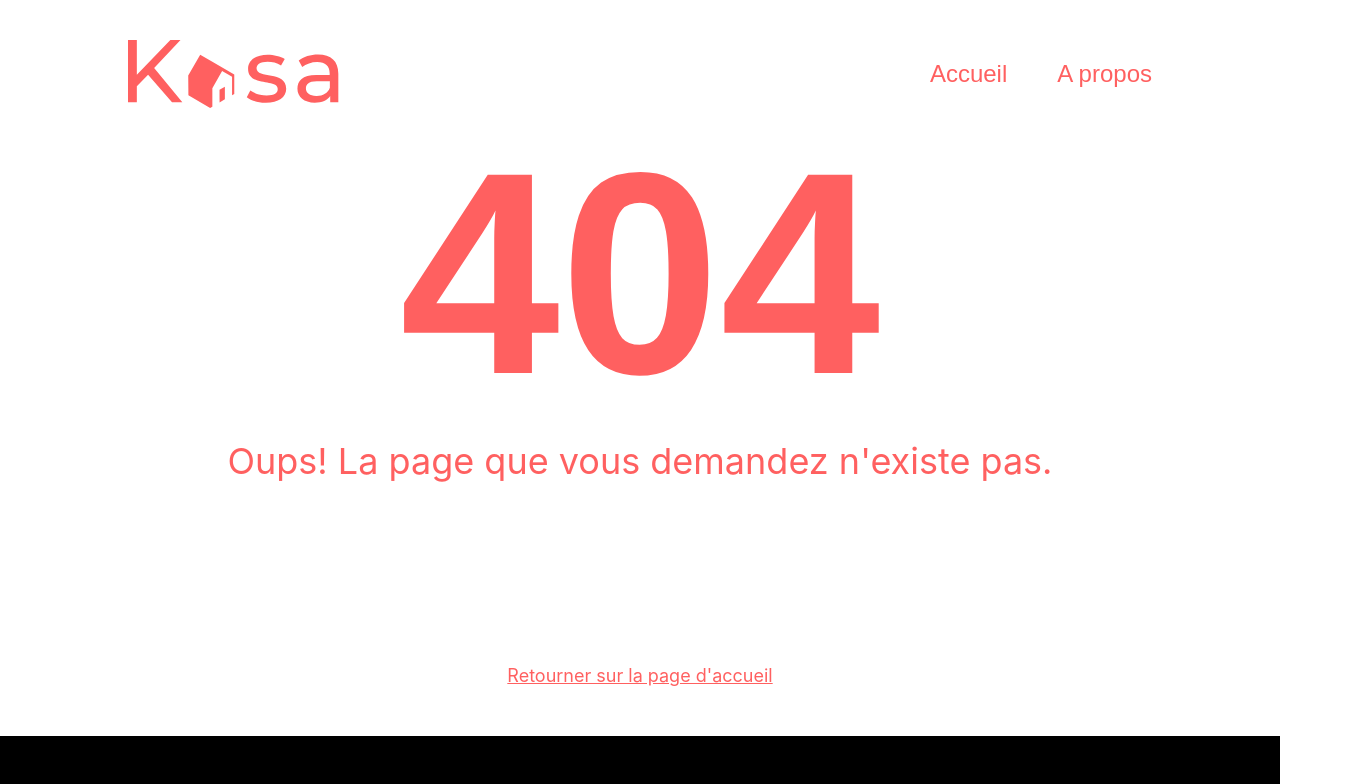
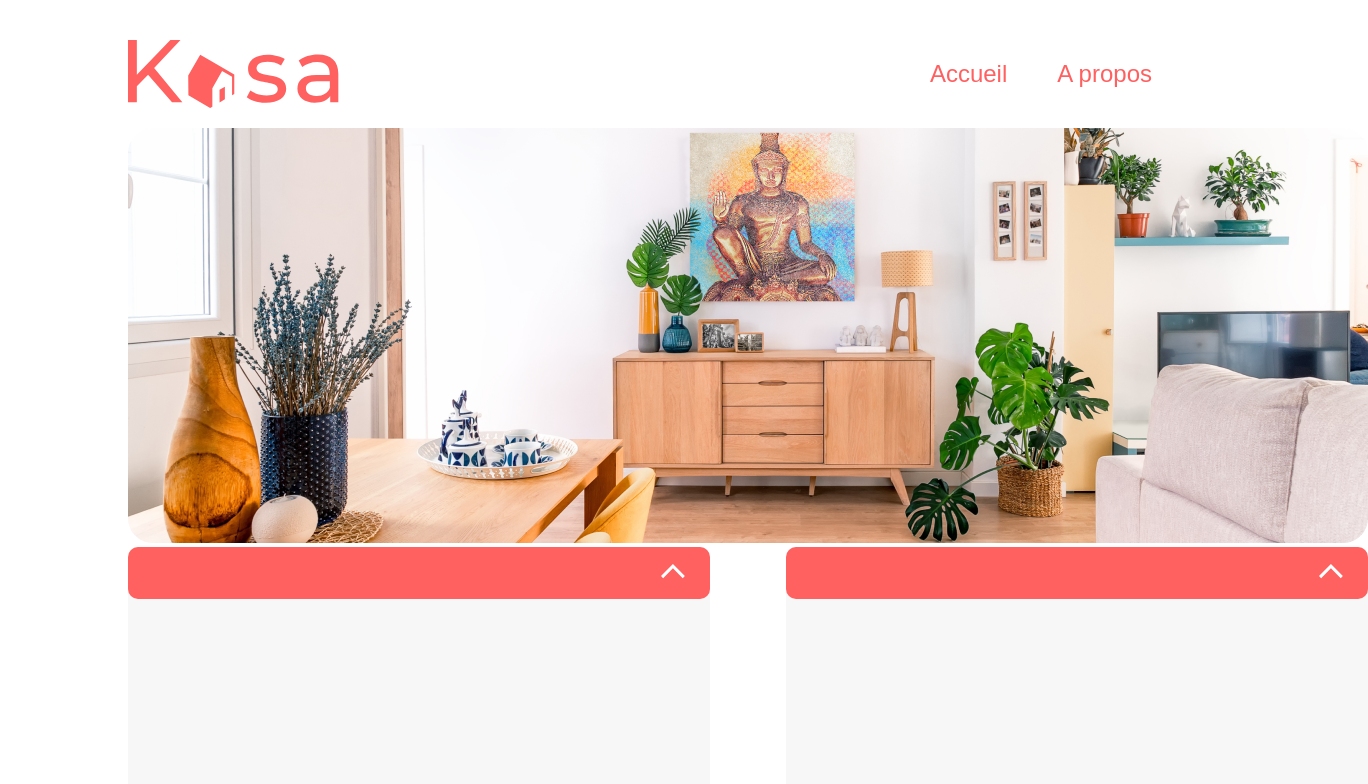
Before and after one commit to Romain-6793/Romain-6793_11_03102022, a React (Create React App) app: page /location/1 in a window 1280 px wide. Before the commit this address had no page. Shown: the top 784 px of the page, 1368 px wide, since content can reach past the window. Built offline with nearby package versions, Linux system fonts and the light colour scheme.

Commit message:
Before testing useParams

```diff
--- a/src/App.js
+++ b/src/App.js
@@ -35,7 +35,7 @@ function App() {
           <Route index element={<Home data={kasa} />} />
           <Route path="home" element={<Home data={kasa} />} />
           <Route path="about" element={<About data={kasa} />} />
-          <Route path="location" element={<LocationPage data={kasa} />} />
+          <Route path="location/:id" element={<LocationPage data={kasa} />} />
           <Route path="*" element={<NoPage data={kasa} />} />
         </Route>
       </Routes>
--- a/src/components/homepage/Location.js
+++ b/src/components/homepage/Location.js
@@ -7,7 +7,7 @@ function Location(props) {
 
     return (
         <div className="location">
-            <Link to="/location" className="location-link">
+            <Link to="/location/:id" className="location-link">
                 <div className="location-layer">
                     <span className="location-minititle">{title}</span>
                     {/* <span className="location-minititle">Titre de la Location</span> */}
--- a/src/pages/Home.jsx
+++ b/src/pages/Home.jsx
@@ -3,7 +3,11 @@ import Footer from '../components/Footer';
 import HomeBanner from '../components/homepage/HomeBanner';
 import Gallery from '../components/homepage/Gallery';
 
-function Home() {
+function Home(props) {
+
+    const data = props.data
+
+
     return (
         <div>
             <HomeBanner /><Gallery /><Footer />
--- a/src/pages/LocationPage.jsx
+++ b/src/pages/LocationPage.jsx
@@ -3,12 +3,19 @@ import Footer from '../components/Footer'
 import LocationBanner from '../components/locationpage/LocationBanner';
 import LocationDropdowns from '../components/locationpage/LocationDropdowns';
 import LocationInfo from '../components/locationpage/LocationInfo';
+import {useParams} from 'react-router-dom'
+
+function LocationPage(props) {
 
 
-function LocationPage() {
+    const params = useParams()
+    console.log(params)
+    const data = props.data
+    console.log(data)
+
     return (
         <div>
-            <LocationBanner /><LocationDropdowns /><LocationInfo /><Footer/>
+            <LocationBanner /><LocationDropdowns data={data} /><LocationInfo data={data} /><Footer/>
         </div>
     );
 }
```
